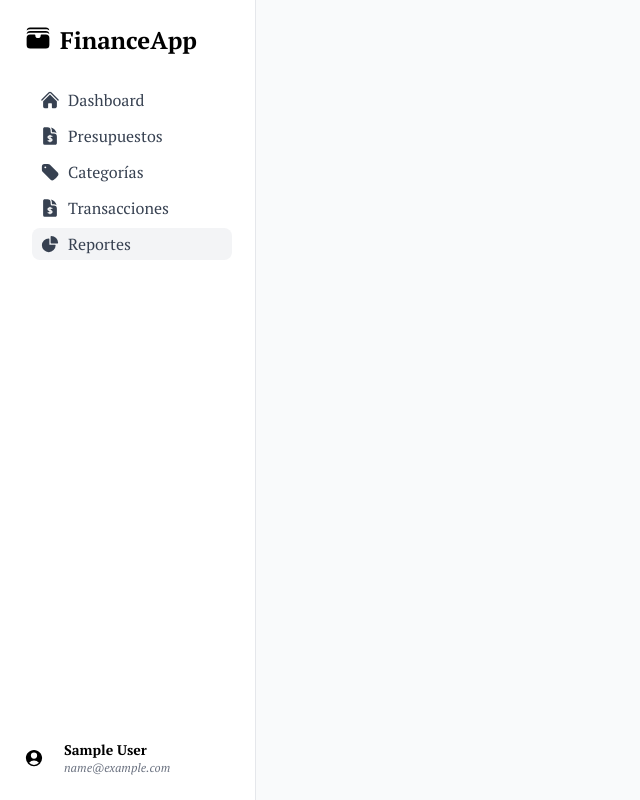
After one commit to JeanPaulCardozo/Financial_management, a Django app: page /reports in a window 1280 px wide. The commit adds this page. Shown: the whole page, without its empty margins (0-640 px from the left). Run offline with Django 5.2, Linux system fonts and the light colour scheme; the visitor is signed in with stand-in values (Sample User, id 1); data that the repository does not hold is empty; parts of the project's set-up code (start-up, migrations or seed data) failed here and were passed over; some libraries are stand-ins or nearby versions.

Commit message:
feat(report): Add screen report

```diff
--- a/expense_income/templates/expense_income/menu.html
+++ b/expense_income/templates/expense_income/menu.html
@@ -26,7 +26,7 @@
         <path fill-rule="evenodd" d="M3.75 3.375c0-1.036.84-1.875 1.875-1.875H9a3.75 3.75 0 0 1 3.75 3.75v1.875c0 1.036.84 1.875 1.875 1.875H16.5a3.75 3.75 0 0 1 3.75 3.75v7.875c0 1.035-.84 1.875-1.875 1.875H5.625a1.875 1.875 0 0 1-1.875-1.875V3.375Zm10.5 1.875a5.23 5.23 0 0 0-1.279-3.434 9.768 9.768 0 0 1 6.963 6.963A5.23 5.23 0 0 0 16.5 7.5h-1.875a.375.375 0 0 1-.375-.375V5.25ZM12 10.5a.75.75 0 0 1 .75.75v.028a9.727 9.727 0 0 1 1.687.28.75.75 0 1 1-.374 1.452 8.207 8.207 0 0 0-1.313-.226v1.68l.969.332c.67.23 1.281.85 1.281 1.704 0 .158-.007.314-.02.468-.083.931-.83 1.582-1.669 1.695a9.776 9.776 0 0 1-.561.059v.028a.75.75 0 0 1-1.5 0v-.029a9.724 9.724 0 0 1-1.687-.278.75.75 0 0 1 .374-1.453c.425.11.864.186 1.313.226v-1.68l-.968-.332C9.612 14.974 9 14.354 9 13.5c0-.158.007-.314.02-.468.083-.931.831-1.582 1.67-1.694.185-.025.372-.045.56-.06v-.028a.75.75 0 0 1 .75-.75Zm-1.11 2.324c.119-.016.239-.03.36-.04v1.166l-.482-.165c-.208-.072-.268-.211-.268-.285 0-.113.005-.225.015-.336.013-.146.14-.309.374-.34Zm1.86 4.392V16.05l.482.165c.208.072.268.211.268.285 0 .113-.005.225-.015.336-.012.146-.14.309-.374.34-.12.016-.24.03-.361.04Z" clip-rule="evenodd" />
       </svg>Transacciones
     </a>
-    <a href="" class="pt-serif-regular flex items-center px-2 py-1 text-gray-700 {% if type_page == 'reports' %} bg-gray-100 {% endif %}  ml-4 w-[200px] rounded-lg mt-1 hover:bg-gray-100">
+    <a href="{% url 'expense_income:reports' %}" class="pt-serif-regular flex items-center px-2 py-1 text-gray-700 {% if type_page == 'reports' %} bg-gray-100 {% endif %}  ml-4 w-[200px] rounded-lg mt-1 hover:bg-gray-100">
       <svg xmlns="http://www.w3.org/2000/svg" viewBox="0 0 24 24" fill="currentColor" class="size-5 mr-2">
         <path fill-rule="evenodd" d="M2.25 13.5a8.25 8.25 0 0 1 8.25-8.25.75.75 0 0 1 .75.75v6.75H18a.75.75 0 0 1 .75.75 8.25 8.25 0 0 1-16.5 0Z" clip-rule="evenodd" />
         <path fill-rule="evenodd" d="M12.75 3a.75.75 0 0 1 .75-.75 8.25 8.25 0 0 1 8.25 8.25.75.75 0 0 1-.75.75h-7.5a.75.75 0 0 1-.75-.75V3Z" clip-rule="evenodd" />
--- /dev/null
+++ b/expense_income/templates/expense_income/report.html
@@ -0,0 +1,49 @@
+<!DOCTYPE html>
+<html lang="es">
+  <head>
+    <meta charset="UTF-8" />
+    <meta name="viewport" content="width=device-width, initial-scale=1.0" />
+    <title>Categorías</title>
+    <script src="https://cdn.tailwindcss.com"></script>
+    <link rel="preconnect" href="https://fonts.googleapis.com" />
+    <link rel="preconnect" href="https://fonts.gstatic.com" crossorigin />
+    <link href="https://fonts.googleapis.com/css2?family=PT+Serif:ital,wght@0,400;0,700;1,400;1,700&display=swap" rel="stylesheet" />
+    <style>
+      .pt-serif-regular {
+        font-family: 'PT Serif', serif;
+        font-weight: 400;
+        font-style: normal;
+      }
+
+      .pt-serif-bold {
+        font-family: 'PT Serif', serif;
+        font-weight: 700;
+        font-style: normal;
+      }
+
+      .pt-serif-regular-italic {
+        font-family: 'PT Serif', serif;
+        font-weight: 400;
+        font-style: italic;
+      }
+
+      .pt-serif-bold-italic {
+        font-family: 'PT Serif', serif;
+        font-weight: 700;
+        font-style: italic;
+      }
+    </style>
+  </head>
+
+  <body class="bg-gray-50">
+    <div class="flex h-screen">
+      <!-- Sidebar -->
+      {% include './menu.html' %}
+
+      <!-- Main content -->
+      <main class="flex-1 p-8 overflow-y-auto">
+        <!-- Last Transactions -->
+      </main>
+    </div>
+  </body>
+</html>
--- a/expense_income/urls.py
+++ b/expense_income/urls.py
@@ -13,6 +13,7 @@ from .views import (
     create_transaction,
     edit_transaction,
     remove_transaction,
+    report,
 )
 
 app_name = "expense_income"
@@ -38,4 +39,5 @@ urlpatterns = [
         remove_transaction,
         name="remove_transaction",
     ),
+    path("reports", report, name="reports"),
 ]
--- a/expense_income/views.py
+++ b/expense_income/views.py
@@ -6,10 +6,57 @@ from django.db.models.functions import ExtractMonth, ExtractYear, Coalesce
 from django.db.models import Sum, Value, DecimalField, F
 import calendar
 import locale
+import json
+from django.core.serializers.json import DjangoJSONEncoder
 
 # change languege to spanish
 # This action return the name of month in spanish
 locale.setlocale(locale.LC_TIME, "es_CO.UTF-8")
+
+
+@login_required(login_url="/login")
+def report(request):
+    user = request.user
+
+    expenses_by_category = (
+        Transaction.objects.filter(user=user, budget__category__type_category="gasto")
+        .values("budget__category__name_category")
+        .annotate(total=Sum("amount"))
+    )
+
+    monthly_summary = (
+        Transaction.objects.filter(user=user)
+        .annotate(month=ExtractMonth("date"), year=ExtractYear("date"))
+        .values("year", "month", "budget__category__type_category")
+        .annotate(total=Sum("amount"))
+        .order_by("year", "month")
+    )
+
+    budget_vs_spent = (
+        Budget.objects.filter(user=user)
+        .values("category__name_category", "budget_limit")
+        .annotate(spent=Sum("transaction__amount"))
+    )
+
+    payments = (
+        Transaction.objects.filter(user=user)
+        .values("payment_method")
+        .annotate(total=Sum("amount"))
+    )
+
+    top_transactions = Transaction.objects.filter(user=user).order_by("-amount")[:5]
+
+    context = {
+        "expenses_by_category": list(expenses_by_category),
+        "monthly_summary":list(monthly_summary),
+        "budget_vs_spent": list(budget_vs_spent),
+        "payments": list(payments),
+        "top_transactions": top_transactions,
+        "type_page": "reports",
+    }
+
+
+    return render(request, "expense_income/report.html", context)
 
 
 @login_required(login_url="/login")
```
